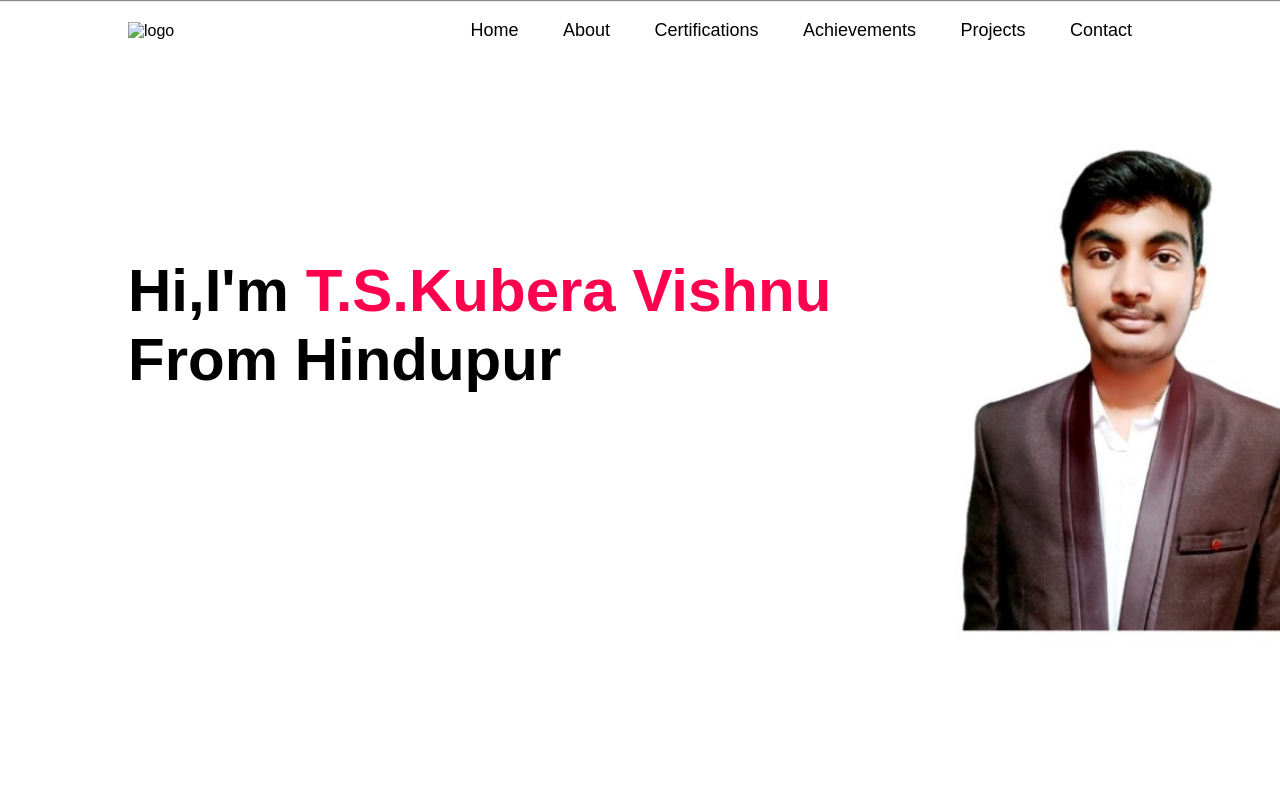
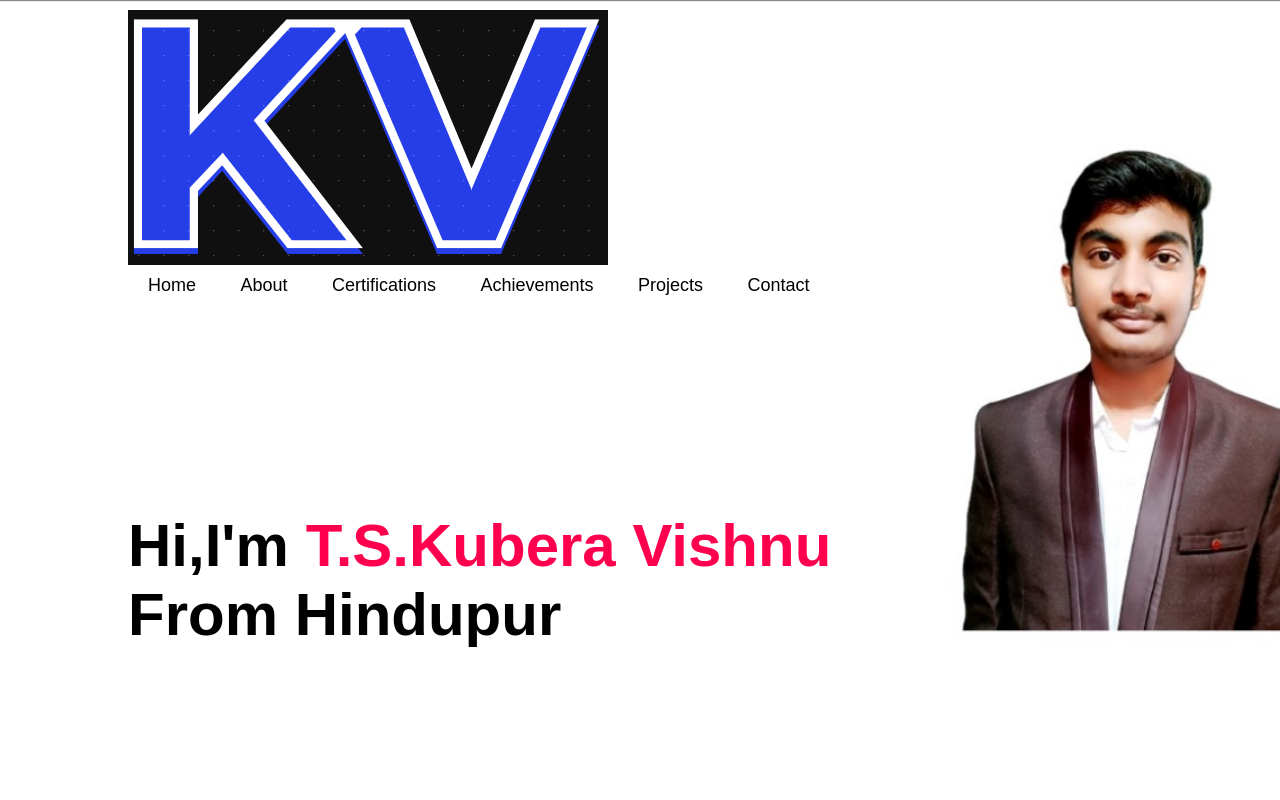
Before and after one commit to tskuberavishnu/student_portfolio, a plain HTML site: page index.html in a window 1280 px wide. Shown: the top 800 px of the page. Drawn offline with Linux system fonts and the light colour scheme.

Commit message:
Update index.html

```diff
--- a/index.html
+++ b/index.html
@@ -12,7 +12,7 @@
 <div id="header">
     <div class="container">
         <nav>
-            <img src="logo.jpeg" alt="logo">
+            <img src="logo.p.png" alt="logo">
             <ul id="sidemenu">
                 <li><a href="#header">Home</a></li>
                 <li><a href="#about">About</a></li>
```
